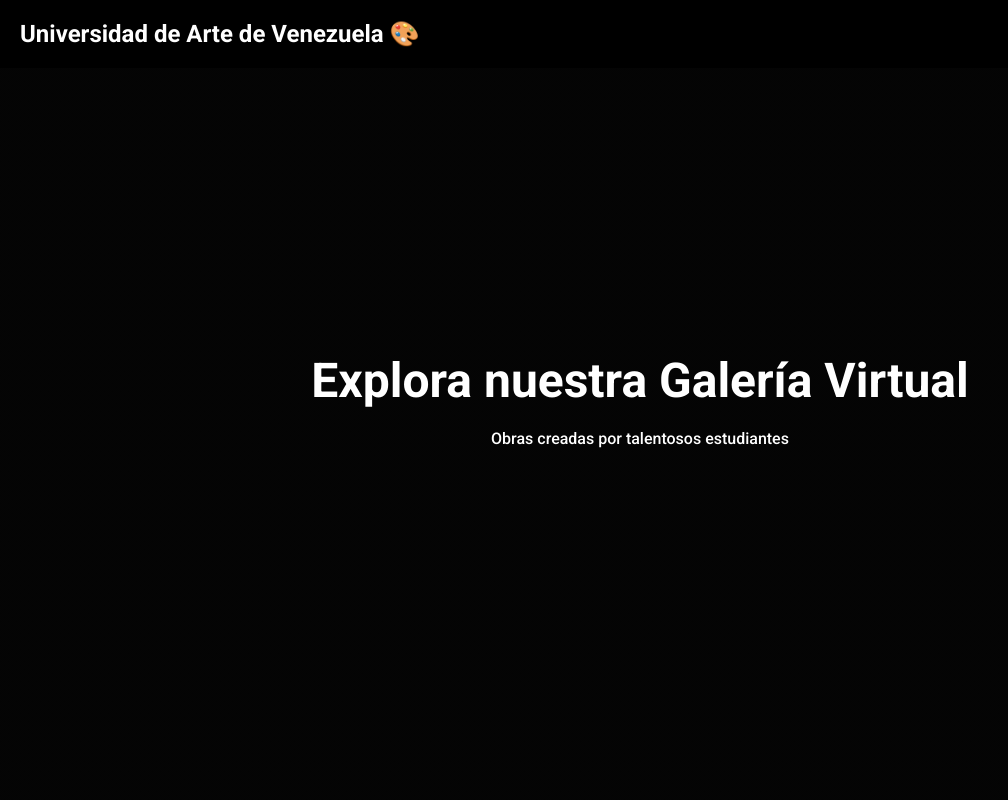
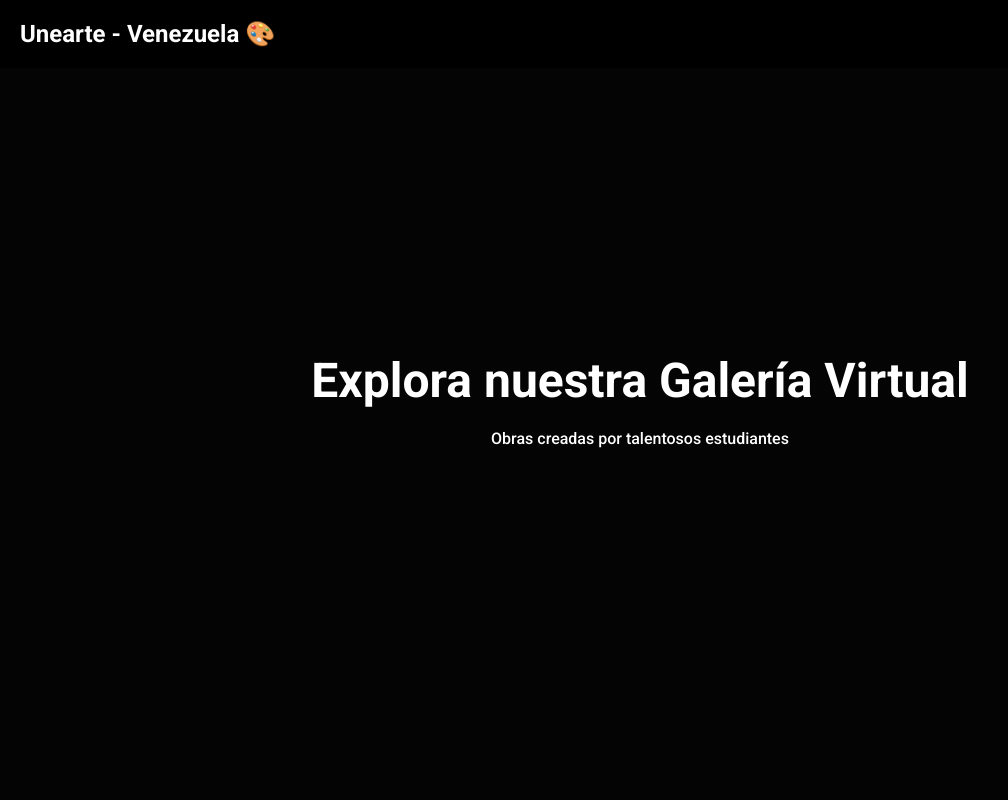
Before and after one commit to pukumundohive/galeriavirtual, a plain HTML site: page index.html in a window 1280 px wide. Shown: the top 800 px of the page, without its empty margins (0-1008 px from the left). Drawn offline with nearby package versions, Linux system fonts and the light colour scheme.

Commit message:
Update index.html

```diff
--- a/index.html
+++ b/index.html
@@ -3,7 +3,7 @@
 <head>
     <meta charset="UTF-8">
     <meta name="viewport" content="width=device-width, initial-scale=1.0">
-    <title>Galería de Arte Virtual | Universidad de Arte de Venezuela</title>
+    <title>Galería de Arte Virtual | Unearte - Venezuela</title>
     <link rel="stylesheet" href="https://cdnjs.cloudflare.com/ajax/libs/font-awesome/6.0.0/css/all.min.css">
     <link href="https://fonts.googleapis.com/css2?family=Roboto:wght@300;500;700&display=swap" rel="stylesheet">
     <style>
@@ -100,7 +100,7 @@
 <body>
     <!-- Navbar -->
     <nav class="navbar">
-        <h1>Universidad de Arte de Venezuela 🎨</h1>
+        <h1>Unearte - Venezuela 🎨</h1>
     </nav>
 
     <!-- Hero Section -->
```
